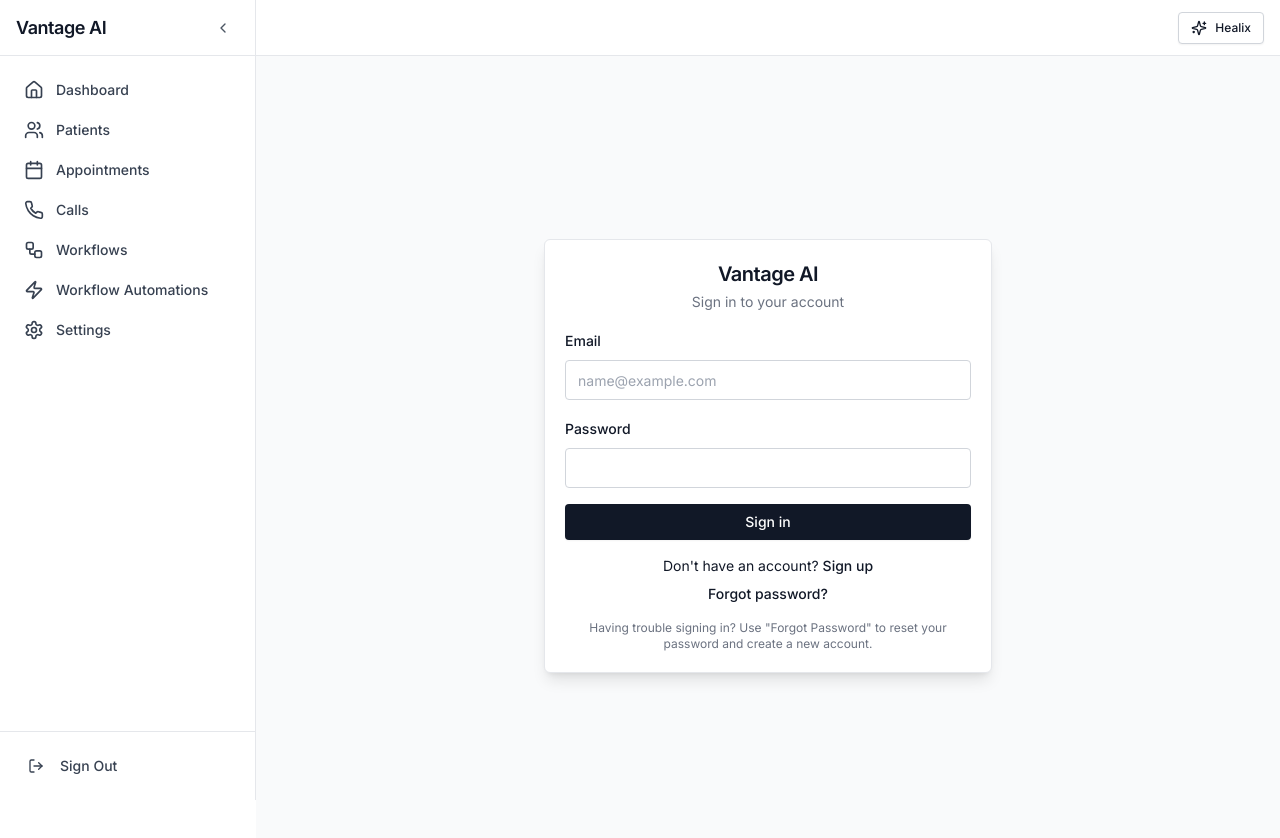
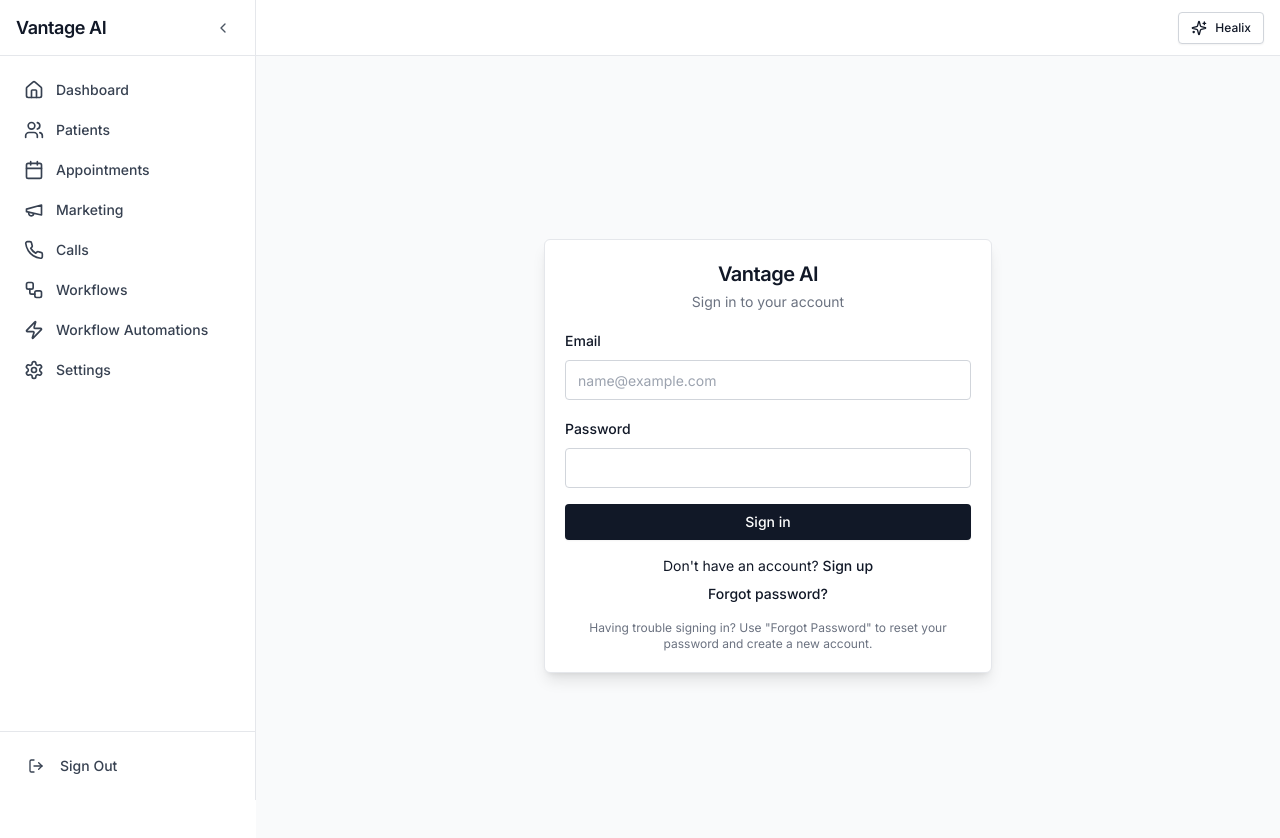
Before and after one commit to qubex-tech/VantageAI-CRM, a Next.js app: page /login in a window 1280 px wide. Shown: the top 838 px of the page. Built offline with nearby package versions, Linux system fonts and the light colour scheme.

Commit message:
feat: Add Marketing tab to navigation menu
- Add Marketing navigation item to BottomNav (mobile)
- Add Marketing navigation item to Sidebar (desktop)
- Use Megaphone icon from lucide-react for Marketing tab

```diff
--- a/src/components/layout/BottomNav.tsx
+++ b/src/components/layout/BottomNav.tsx
@@ -2,13 +2,14 @@
 
 import Link from 'next/link'
 import { usePathname } from 'next/navigation'
-import { Calendar, Home, Users, Settings, Workflow, Zap } from 'lucide-react'
+import { Calendar, Home, Users, Settings, Workflow, Zap, Megaphone } from 'lucide-react'
 import { cn } from '@/lib/utils'
 
 const navItems = [
   { href: '/dashboard', label: 'Dashboard', icon: Home },
   { href: '/patients', label: 'Patients', icon: Users },
   { href: '/appointments', label: 'Appointments', icon: Calendar },
+  { href: '/marketing', label: 'Marketing', icon: Megaphone },
   { href: '/automations/workflows', label: 'Workflows', icon: Workflow },
   { href: '/workflows/automations', label: 'Automations', icon: Zap },
   { href: '/settings', label: 'Settings', icon: Settings },
--- a/src/components/layout/Sidebar.tsx
+++ b/src/components/layout/Sidebar.tsx
@@ -13,7 +13,8 @@ import {
   LogOut,
   Phone,
   Workflow,
-  Zap
+  Zap,
+  Megaphone
 } from 'lucide-react'
 import { cn } from '@/lib/utils'
 import { useEffect } from 'react'
@@ -24,6 +25,7 @@ const navItems = [
   { href: '/dashboard', label: 'Dashboard', icon: Home },
   { href: '/patients', label: 'Patients', icon: Users },
   { href: '/appointments', label: 'Appointments', icon: Calendar },
+  { href: '/marketing', label: 'Marketing', icon: Megaphone },
   { href: '/calls', label: 'Calls', icon: Phone },
   { href: '/automations/workflows', label: 'Workflows', icon: Workflow },
   { href: '/workflows/automations', label: 'Workflow Automations', icon: Zap },
```
